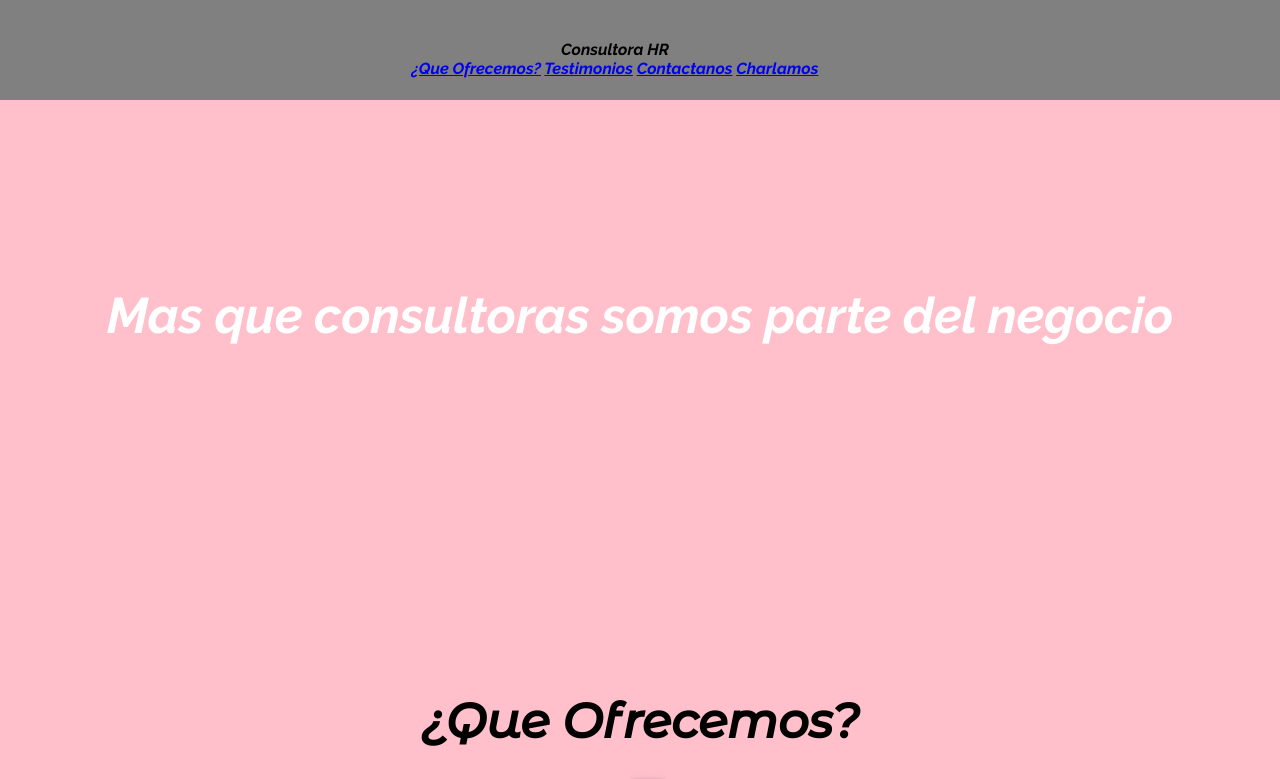
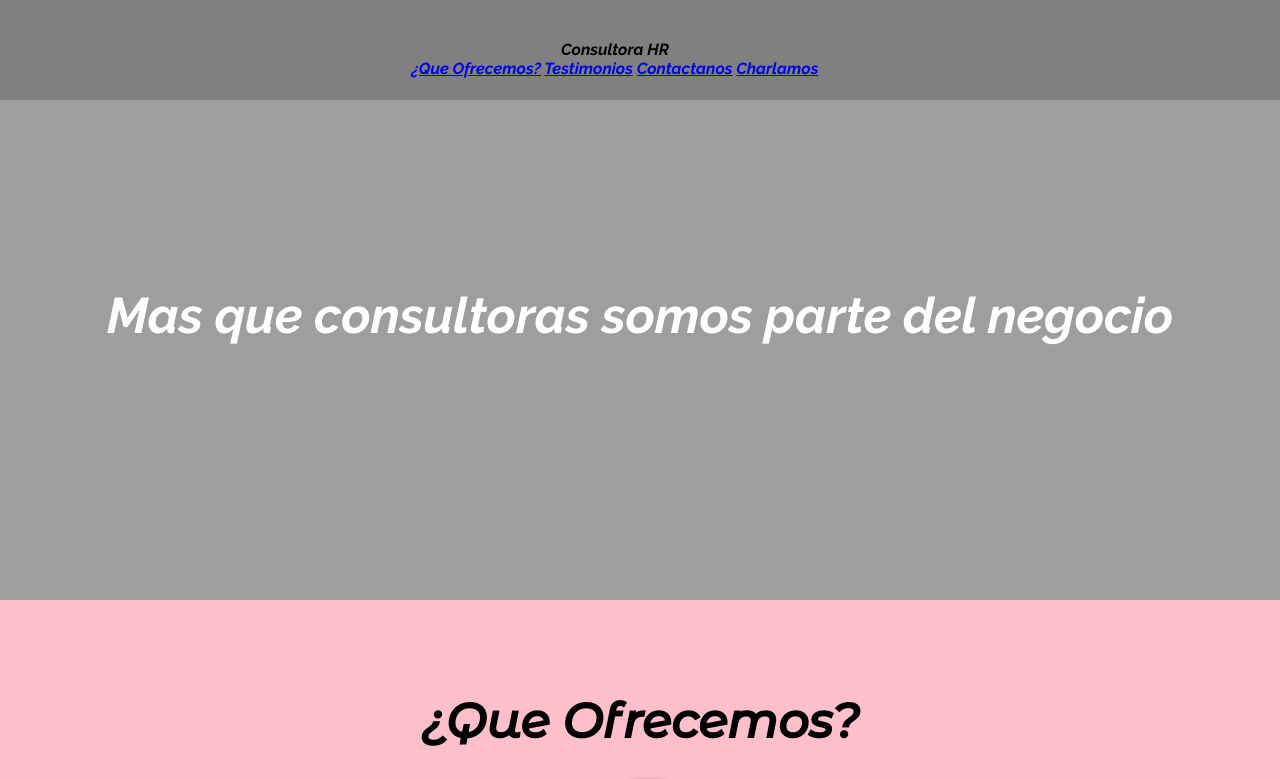
Before and after one commit to Meel21/Recruiting, a website: page index.html in a window 1280 px wide. Shown: the top 779 px of the page. Drawn offline with nearby package versions, Linux system fonts and the light colour scheme; the site is published under a folder, as on GitHub Pages, so addresses that start at the root find nothing; a web font is replaced by a local one.

Commit message:
modificaciones

```diff
--- a/CSS/styles.css
+++ b/CSS/styles.css
@@ -39,7 +39,7 @@
    header{
        width: 100%;
        height: 600px;
-       background-image: url(/img/reunion.jpg);
+       background-image: url(./img/reunion.jpg);
        background-size: cover;
        background-attachment: fixed;
 
```
